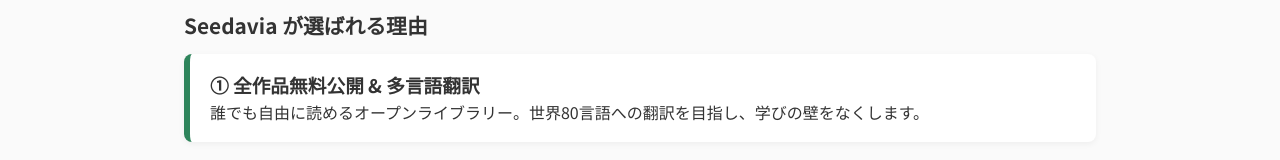
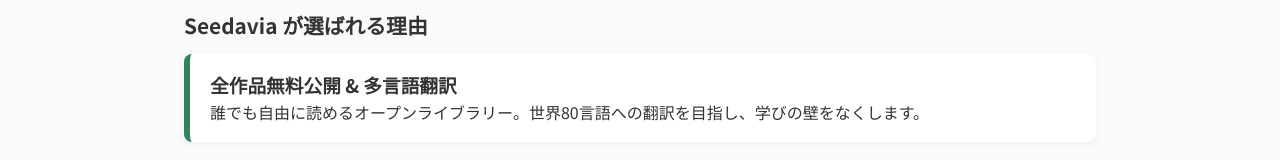
Before and after one commit to BluNova-git/seedavia-beta-landing, a plain HTML site: page index.html in a window 1280 px wide. Shown: the part 276-436 px from the top of the page. Drawn offline with Linux system fonts and the light colour scheme.

Commit message:
Update index.html

```diff
--- a/index.html
+++ b/index.html
@@ -67,7 +67,7 @@
       <section class="features">
         <h2>Seedavia が選ばれる理由</h2>
         <div class="feature-card">
-          <h3>① 全作品無料公開 &amp; 多言語翻訳</h3>
+          <h3>全作品無料公開 &amp; 多言語翻訳</h3>
           <p>誰でも自由に読めるオープンライブラリー。世界80言語への翻訳を目指し、学びの壁をなくします。</p>
         </div>
       </section>
```
